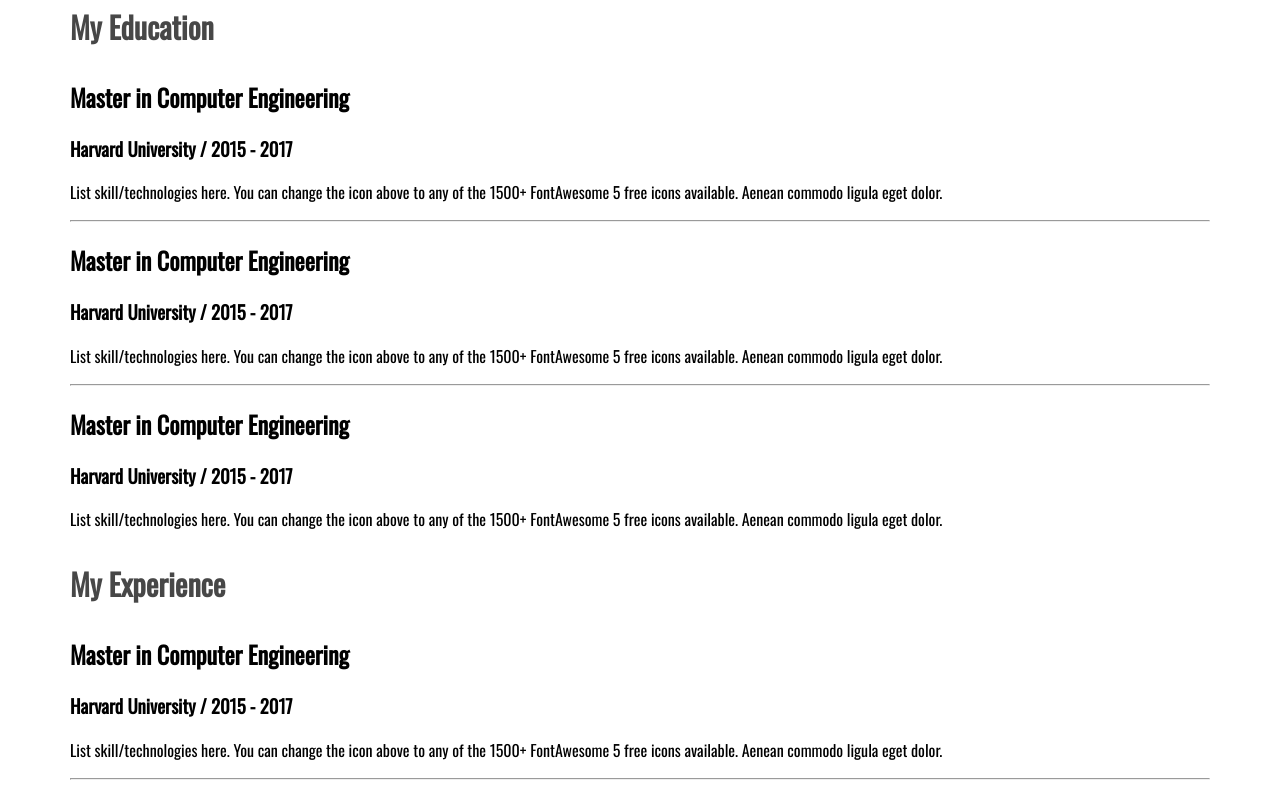
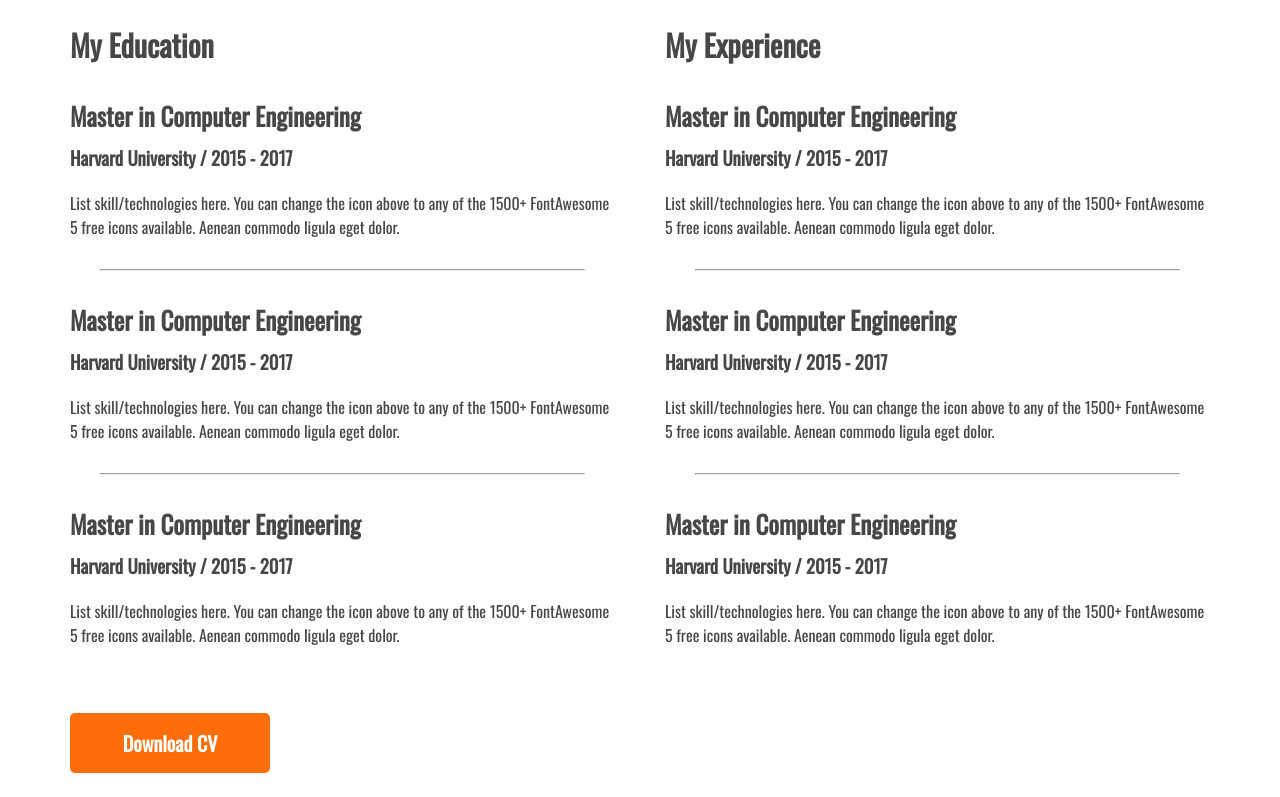
Before and after one commit to Julkarnayeen/mary-hardy, a plain HTML site: page index.html in a window 1280 px wide. Shown: the part 2380-3177 px from the top of the page. Drawn offline with nearby package versions, Linux system fonts and the light colour scheme.

Commit message:
resume section done

```diff
--- a/index.html
+++ b/index.html
@@ -137,6 +137,9 @@
         </div>
     </div>
 
+    <div class="download-cv">
+        <div class="btn-primary">Download CV</div>
+    </div>
 
 </section>
 
--- a/styles/portfolio.css
+++ b/styles/portfolio.css
@@ -159,3 +159,34 @@ main section{
     font-weight: 700;
 
 }
+
+.resume-container{
+    display: flex;
+    gap: 50px;
+}
+
+.resume-item-description, .resume-item-institute{
+    color: #474747;
+}
+
+.resume-item-title{
+    color: #474747;
+    font-size: 25px;
+    font-weight: 700;
+    margin-bottom: 10px;
+}
+
+.resume-container hr{
+    margin: 30px;
+}
+
+.resume-item-institute{
+    margin-bottom: 20px;
+    margin-top: 0px;
+}
+
+.download-cv{
+    text-align: center;
+    width: 200px;
+    margin-top: 50px;
+}
```
